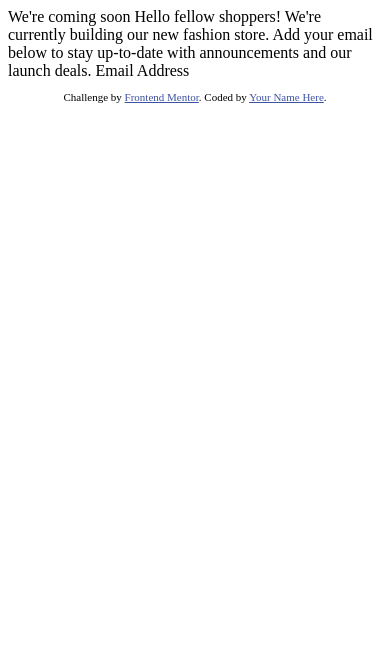
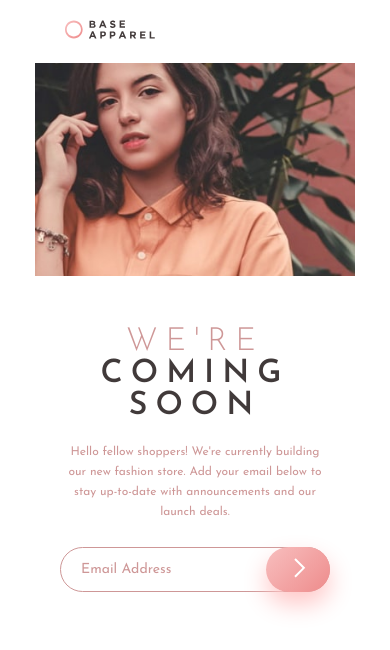
Before and after one commit to erlangga-da/base-apparel-coming-soon, a plain HTML site: page index.html in a window 390 px wide. Drawn offline with Linux system fonts and the light colour scheme.

Commit message:
wip small mobile

```diff
--- a/index.html
+++ b/index.html
@@ -1,33 +1,60 @@
 <!DOCTYPE html>
 <html lang="en">
-<head>
-  <meta charset="UTF-8">
-  <meta name="viewport" content="width=device-width, initial-scale=1.0"> <!-- displays site properly based on user's device -->
+  <head>
+    <meta charset="UTF-8" />
+    <meta name="viewport" content="width=device-width, initial-scale=1.0" />
+    <link
+      rel="icon"
+      type="image/png"
+      sizes="32x32"
+      href="./images/favicon-32x32.png"
+    />
+    <link rel="preconnect" href="https://fonts.googleapis.com" />
+    <link rel="preconnect" href="https://fonts.gstatic.com" crossorigin />
+    <link
+      href="https://fonts.googleapis.com/css2?family=Josefin+Sans:wght@300;400;600&display=swap"
+      rel="stylesheet"
+    />
+    <link rel="stylesheet" href="style.css" />
+    <link rel="stylesheet" href="reset.css" />
+    <title>Frontend Mentor | Base Apparel coming soon page</title>
+  </head>
+  <body>
+    <header>
+      <main>
+        <nav>
+          <img src="./images/logo.svg" alt="Base Apparel" />
+        </nav>
+        <div class="box-container">
+          <div class="img-container">
+            <img src="./images/hero-mobile.jpg" alt="hero-mobile" />
+          </div>
+          <div class="text-container">
+            <h1><span>We're</span> coming soon</h1>
+            <p>
+              Hello fellow shoppers! We're currently building our new fashion
+              store. Add your email below to stay up-to-date with announcements
+              and our launch deals.
+            </p>
+            <form action="#" method="post">
+              <input
+                type="email"
+                name="email"
+                id="email"
+                placeholder="Email Address"
+                required
+              />
+              <button type="submit">
+                <img src="./images/icon-arrow.svg" alt="icon-arrow" />
+              </button>
+              <!-- <div class="invalid-feedback">Please choose a username.</div> -->
+            </form>
+          </div>
+        </div>
+      </main>
+    </header>
+    <script>
 
-  <link rel="icon" type="image/png" sizes="32x32" href="./images/favicon-32x32.png">
-
-  <title>Frontend Mentor | Base Apparel coming soon page</title>
-
-  <!-- Feel free to remove these styles or customise in your own stylesheet 👍 -->
-  <style>
-    .attribution { font-size: 11px; text-align: center; }
-    .attribution a { color: hsl(228, 45%, 44%); }
-  </style>
-</head>
-<body>
-
-  We're coming soon
-
-  Hello fellow shoppers! We're currently building our new fashion store.
-  Add your email below to stay up-to-date with announcements and our launch deals.
-
-  Email Address
-
-  <footer>
-    <p class="attribution">
-      Challenge by <a href="https://www.frontendmentor.io?ref=challenge" target="_blank">Frontend Mentor</a>.
-      Coded by <a href="#">Your Name Here</a>.
-    </p>
-  </footer>
-</body>
+    </script>
+  </body>
 </html>
--- /dev/null
+++ b/reset.css
@@ -0,0 +1,9 @@
+* {
+    margin:0;
+    padding:0;
+    box-sizing: border-box;
+    font-family: 'Josefin Sans', sans-serif;
+}
+h1, h2, h3, h4, h5, h6, p {
+    margin-top:0;
+}
--- /dev/null
+++ b/style.css
@@ -0,0 +1,84 @@
+/* var */
+:root{
+    /* Primary */
+    --Desaturated-Red: hsl(0, 36%, 70%);
+    --Soft-Red: hsl(0, 93%, 68%);
+
+    /* Neutral */
+
+    --Dark-Grayish-Red: hsl(0, 6%, 24%);
+
+    /* Gradients */
+/* - Linear, 135deg, from hsl(0, 0%, 100%), to hsl(0, 100%, 98%)
+- Linear, 135deg, from hsl(0, 80%, 86%), to hsl(0, 74%, 74%) */
+    --Grad-1 : linear-gradient(135deg, hsl(0, 0%, 100%), hsl(0, 100%, 98%));
+    --Grad-2 : linear-gradient(135deg, hsl(0, 80%, 86%), hsl(0, 74%, 74%));
+}
+/* mobile style */
+body{
+    width: 320px;
+    margin: auto;
+}
+nav {
+    width: 100%;
+    /* background-color: red; */
+    padding: 20px 30px;
+}
+nav img{
+    width: 90px;
+}
+.img-container{
+    height: 213px;
+    background: aqua;
+}
+.img-container img{
+    height: 100%;
+}
+.text-container{
+    /* background-color: blue; */
+    text-align: center;
+    padding: 50px 25px;
+}
+.text-container h1{
+    text-transform: uppercase;
+    letter-spacing: 8px;
+    font-size: 32px;
+    font-weight: 600;
+    color: var(--Dark-Grayish-Red);
+    margin-bottom: 20px;
+}
+.text-container h1 span{
+    font-weight: 300;
+    color: var(--Desaturated-Red);
+}
+.text-container p{
+    font-size: 12px;
+    color: var(--Desaturated-Red);
+    line-height: 20px;
+    margin-bottom: 25px;
+}
+.text-container input[type="email"] {
+    width: 100%;
+    padding: 14px 20px;
+    border-radius: 50px;
+    border: 1px solid var(--Desaturated-Red);
+    font-size: 14px;
+}
+form{
+    position: relative;
+}
+.text-container input[type="email"]::placeholder {
+    color: var(--Desaturated-Red);
+    font-size: 14px;
+}
+.text-container button{
+    position: absolute;
+    right: 0;
+    z-index: 10;
+    background: var(--Grad-2);
+    border: none;
+    border-radius: 50px;
+    padding: 11px 28px;
+    padding-right: 24px;
+    box-shadow: 0px 12px 25px 0px hsl(0deg 100% 89%);;
+}
```
